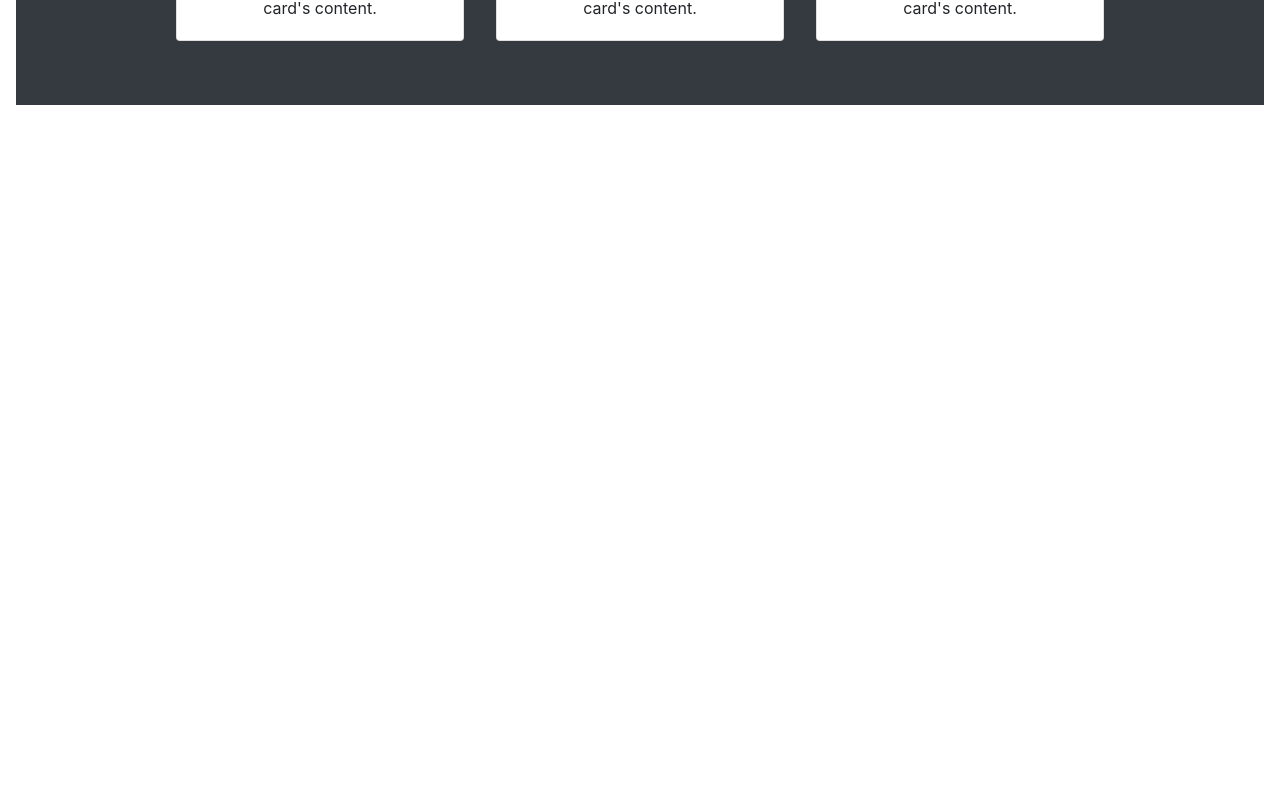
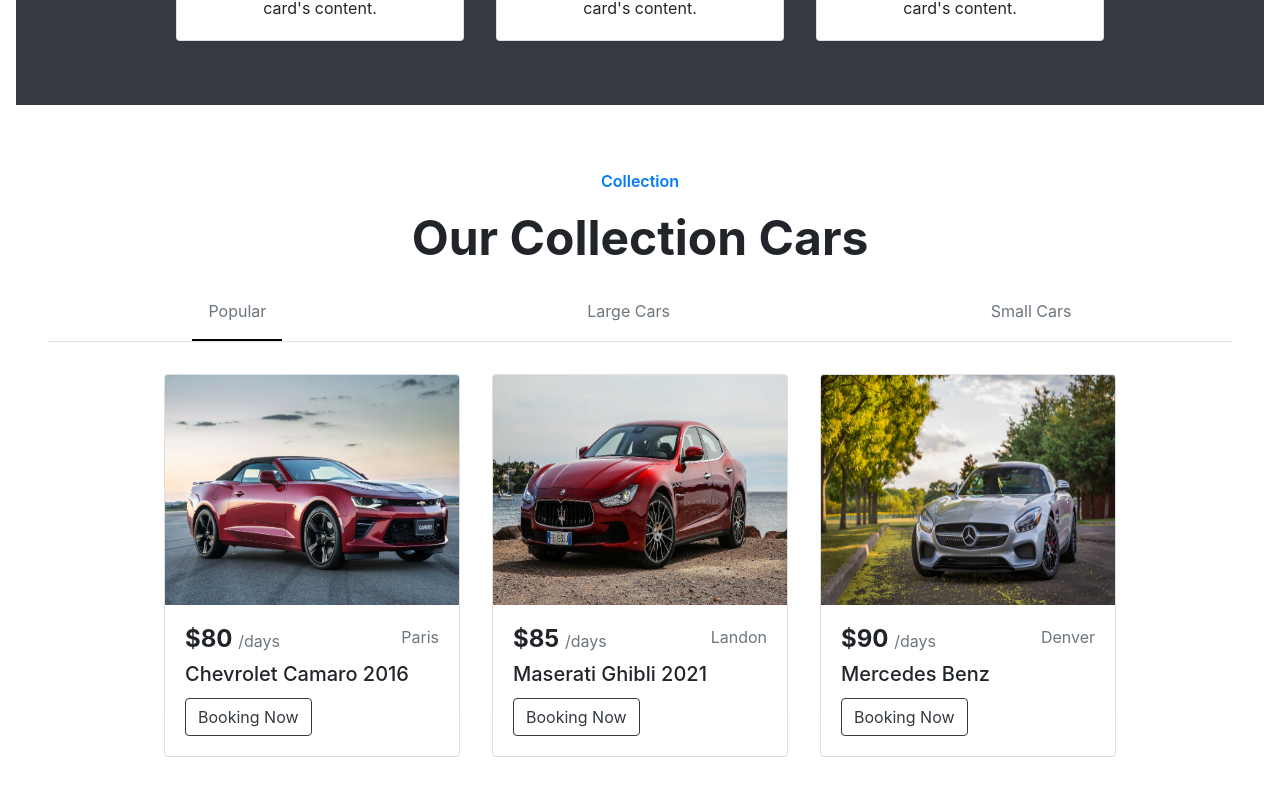
Before and after one commit to AliKarimNemati/rental-car, a Nuxt app: page / in a window 1280 px wide. Shown: the part 1580-2368 px from the top of the page. Before the commit the page ends 1701 px from the top, so only its background shows below. Built offline with nearby package versions, Linux system fonts and the light colour scheme.

Commit message:
collection section  created

```diff
--- a/components/AboutUs.vue
+++ b/components/AboutUs.vue
@@ -31,7 +31,7 @@ export default {
 </script>
 
 <style>
-  .bold{
+    .bold{
     font-weight: 600;
   }
 </style>
--- /dev/null
+++ b/components/CarCollection.vue
@@ -0,0 +1,35 @@
+<template>
+  <div class="d-flex flex-wrap justify-content-center" v-if="isShow">
+    <div
+      class="card car-card border-top col-md-3 col-12 m-3 p-0"
+      v-for="car in cars"
+      :key="car.id"
+    >
+      <img
+        :src="'img/' + car.img"
+        class="card-img-top w-100"
+        height="230"
+      />
+      <div class="card-body">
+        <div class="d-flex justify-content-between">
+          <h4 class="price">
+            ${{ car.price }}
+            <small class="text-secondary">/days</small>
+          </h4>
+          <small class="text-secondary">{{ car.loc }}</small>
+        </div>
+        <h5 class="card-title">{{ car.name }}</h5>
+        <a href="#" class="btn btn-outline-dark">Booking Now</a>
+      </div>
+    </div>
+  </div>
+</template>
+
+<script>
+export default {
+    props:['cars', 'isShow']
+};
+</script>
+
+<style>
+</style>
--- /dev/null
+++ b/components/Collection.vue
@@ -0,0 +1,102 @@
+<template>
+  <div id="collection">
+    <div class="p-md-5 p-4">
+      <p class="text-primary bold text-center">Collection</p>
+      <h1 class="header text-center">Our Collection Cars</h1>
+      <div class="mt-3">
+        <ul
+          class="
+            d-flex
+            justify-content-around
+            border-bottom
+            text-secondary
+            list-unstyled
+          "
+        >
+          <li
+            class="p-3 element"
+            :class="{ selected: popularCarsShow }"
+            @click="handleElements('p')"
+          >
+            Popular
+          </li>
+          <li
+            class="p-3 element"
+            :class="{ selected: largeCarsShow }"
+            @click="handleElements('l')"
+          >
+            Large Cars
+          </li>
+          <li
+            class="p-3 element"
+            :class="{ selected: smallCarsShow }"
+            @click="handleElements('s')"
+          >
+            Small Cars
+          </li>
+        </ul>
+      </div>
+
+        <CarCollection :cars="popularCars" :isShow="popularCarsShow" />
+        <CarCollection :cars="largeCars" :isShow="largeCarsShow" />
+        <CarCollection :cars="smallCars" :isShow="smallCarsShow" />
+
+      <div class="text-center">
+        <nuxt-link to="/" class="btn btn-primary">see all cars</nuxt-link>
+      </div>
+    </div>
+  </div>
+</template>
+
+<script>
+import { mapState } from "vuex";
+export default {
+  data() {
+    return {
+      largeCarsShow: false,
+      smallCarsShow: false,
+      popularCarsShow: true,
+    };
+  },
+  computed: {
+    ...mapState(["popularCars", "largeCars", "smallCars"]),
+  },
+  methods: {
+    handleElements(key) {
+      if (key == "p") {
+        this.smallCarsShow = false;
+        this.largeCarsShow = false;
+        this.popularCarsShow = true;
+      } else if (key == "l") {
+        this.smallCarsShow = false;
+        this.popularCarsShow = false;
+        this.largeCarsShow = true;
+      } else if (key == "s") {
+        this.popularCarsShow = false;
+        this.largeCarsShow = false;
+        this.smallCarsShow = true;
+      }
+    },
+  },
+};
+</script>
+
+<style>
+.selected {
+  border-bottom: 2px solid black !important;
+}
+
+.element {
+  cursor: pointer;
+}
+
+.car-card {
+  border-top: 0;
+}
+.price {
+  font-weight: 700;
+}
+small {
+  font-size: 16px;
+}
+</style>
--- a/components/Navbar.vue
+++ b/components/Navbar.vue
@@ -10,6 +10,7 @@
         <b-nav-item to="/#" active>Home</b-nav-item>
         <b-nav-item to="/#about" active>About</b-nav-item>
         <b-nav-item href="/#services" active>Service</b-nav-item>
+        <b-nav-item href="/#collection" active>Collection</b-nav-item>
         <b-nav-item href="/#" active>Cars</b-nav-item>
       </b-navbar-nav>
     </b-collapse>
--- a/pages/index.vue
+++ b/pages/index.vue
@@ -4,15 +4,12 @@
     <HeroSection />
     <AboutUs />
     <Service />
-
+    <Collection />
   </div>
 </template>
 
 <script>
-import HeroSection from "~/components/HeroSection.vue";
-import Service from '~/components/Service.vue';
 export default {
-  components: { HeroSection, Service },
   name: "IndexPage",
 };
 </script>
```
